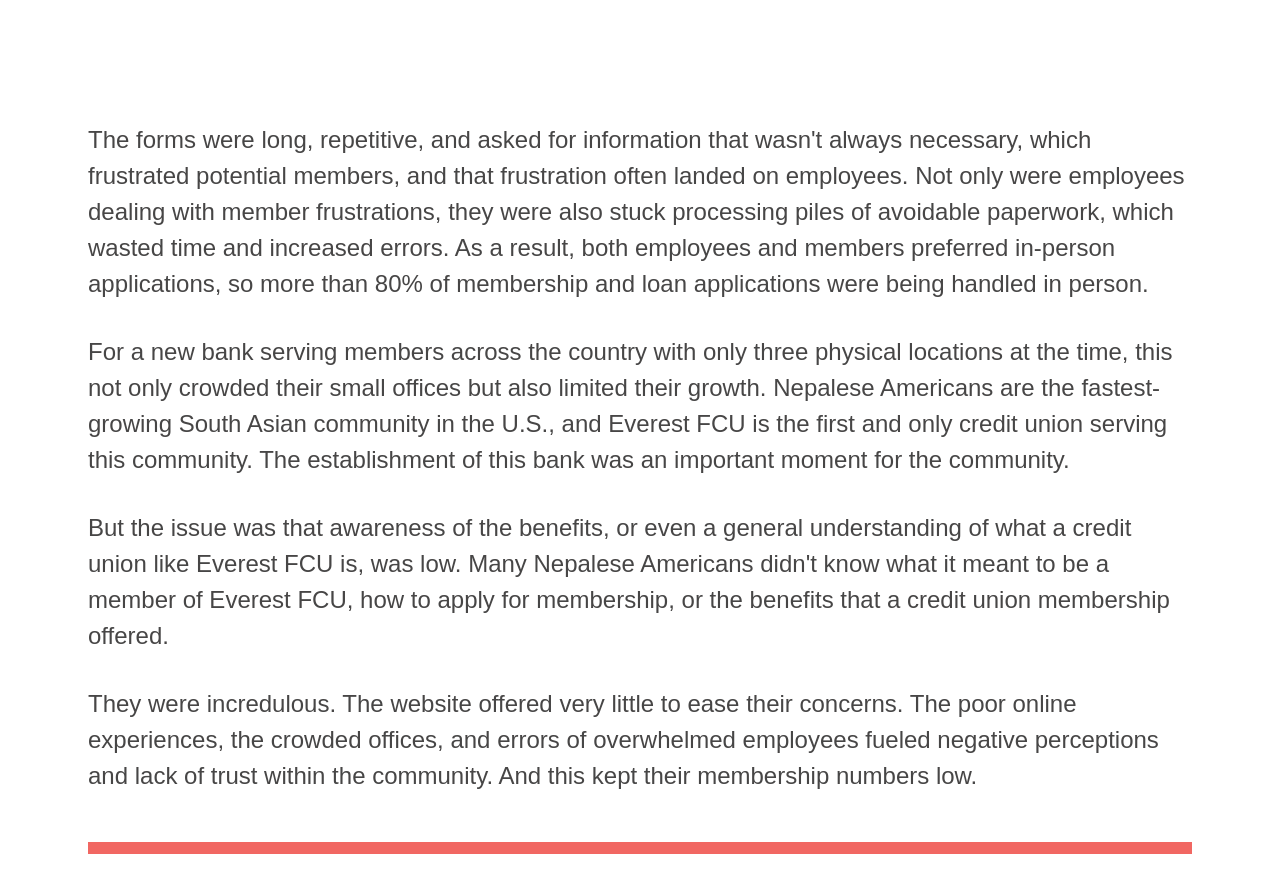
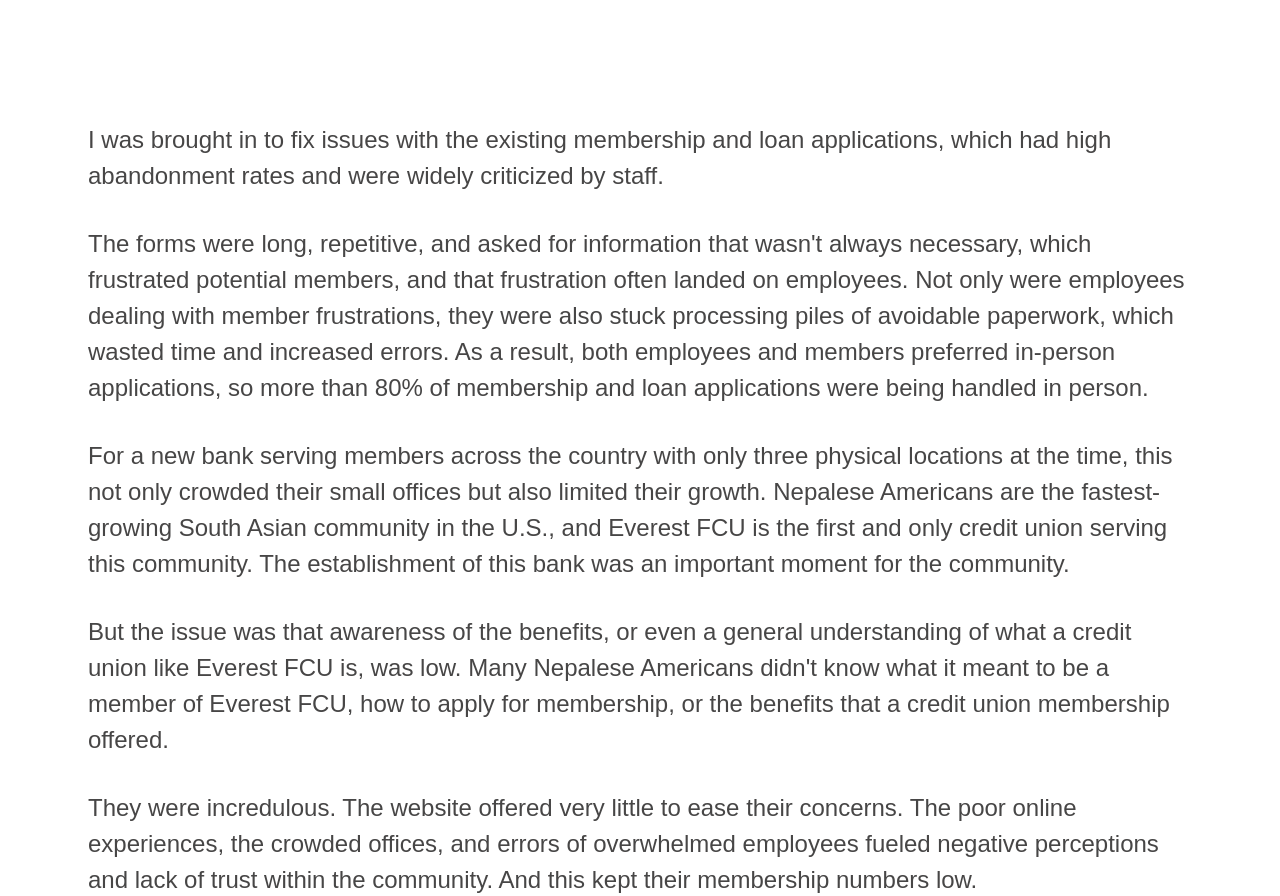
Before and after one commit to rihahart/Riha-Hart-Site, a Next.js app: page /everest-federal-credit-union in a window 1280 px wide. Shown: the part 1700-2596 px from the top of the page. Built offline with nearby package versions, Linux system fonts and the light colour scheme; a web font is replaced by a local one.

Commit message:
new changes

```diff
--- a/src/components/EFCU/Impact.tsx
+++ b/src/components/EFCU/Impact.tsx
@@ -44,7 +44,7 @@
     if (isTablet) {
         return (
             <div className="flex w-full align-center justify-center">
-                <div className="flex flex-col items-start justify-center gap-[var(--spacing-2xl)] py-[var(--spacing-2xl)]">
+                <div className="flex flex-col items-start justify-center gap-[var(--spacing-2xl)] py-[var(--spacing-2xl) px-[var(--spacing-2xl)]">
                     <div className="inline-block">
                         <div className="h-[10px] bg-[var(--red)] w-full mb-[var(--spacing-2xl)]"></div>
                         <h2 className="h2 text-[var(--lightblack)] inline-block">
--- a/src/components/EFCU/Myrole.tsx
+++ b/src/components/EFCU/Myrole.tsx
@@ -13,9 +13,6 @@
             <div className="w-full flex justify-center align-center">
                 <div className="flex flex-col items-center justify-center gap-[var(--spacing-2xl)] py-[var(--spacing-xl)] ">
                     <div className="flex flex-col items-start justify-center gap-[var(--spacing-xl)]">
-                        <h2 className="h2 text-[var(--lightblack)]">
-                            {myRole.h2}
-                        </h2>
                         <p className="body text-[var(--lightblack)]">
                             {myRole.body1}
                         </p>
@@ -27,6 +24,9 @@
                         </p>
                         <p className="body text-[var(--lightblack)]">
                             {myRole.body4}
+                        </p>
+                        <p className="body text-[var(--lightblack)]">
+                            {myRole.body5}
                         </p>
                     </div>
                     <div className="flex flex-col items-start justify-center gap-[var(--spacing-xl)] h3 text-[var(--lightblack)]">
@@ -60,6 +60,9 @@
                         <p className="body text-[var(--lightblack)]">
                             {myRole.body4}
                         </p>
+                        <p className="body text-[var(--lightblack)]">
+                            {myRole.body5}
+                        </p>
                     </div>
                     <div className="flex flex-col items-start justify-center gap-[var(--spacing-2xl)] h3 text-[var(--lightblack)]">
                         <div className="h-[12px] bg-[var(--red)] w-full"></div>
@@ -90,7 +93,9 @@
                         <p className="body text-[var(--lightblack)]">
                             {myRole.body4}
                         </p>
-
+                        <p className="body text-[var(--lightblack)]">
+                            {myRole.body5}
+                        </p>
                     </div>
                     <div className="flex flex-col items-start justify-center gap-[var(--spacing-2xl)] h3 text-[var(--lightblack)]">
                         <div className="h-[12px] bg-[var(--red)] w-full"></div>
@@ -122,6 +127,9 @@
                     <p className="body text-[var(--lightblack)]">
                         {myRole.body4}
                     </p>
+                    <p className="body text-[var(--lightblack)]">
+                        {myRole.body5}
+                    </p>
                 </div>
                 <div className="flex flex-col items-start justify-center gap-[var(--spacing-2xl)] h3 text-[var(--lightblack)]">
                     <div className="h-[16px] bg-[var(--red)] w-full"></div>
--- a/src/data/EFCU/myRole.js
+++ b/src/data/EFCU/myRole.js
@@ -1,8 +1,8 @@
 export const myRole = {
-    h2: "I was brought in to fix issues with the existing membership and loan applications, which had high abandonment rates and were widely criticized by staff.",
-    body1: "The forms were long, repetitive, and asked for information that wasn't always necessary, which frustrated potential members, and that frustration often landed on employees. Not only were employees dealing with member frustrations, they were also stuck processing piles of avoidable paperwork, which wasted time and increased errors. As a result, both employees and members preferred in-person applications, so more than 80% of membership and loan applications were being handled in person.",
-    body2: "For a new bank serving members across the country with only three physical locations at the time, this not only crowded their small offices but also limited their growth. Nepalese Americans are the fastest-growing South Asian community in the U.S., and Everest FCU is the first and only credit union serving this community. The establishment of this bank was an important moment for the community.",
-    body3: "But the issue was that awareness of the benefits, or even a general understanding of what a credit union like Everest FCU is, was low. Many Nepalese Americans didn't know what it meant to be a member of Everest FCU, how to apply for membership, or the benefits that a credit union membership offered.",
-    body4: "They were incredulous. The website offered very little to ease their concerns. The poor online experiences, the crowded offices, and errors of overwhelmed employees fueled negative perceptions and lack of trust within the community. And this kept their membership numbers low.",
+    body1: "I was brought in to fix issues with the existing membership and loan applications, which had high abandonment rates and were widely criticized by staff.",
+    body2: "The forms were long, repetitive, and asked for information that wasn't always necessary, which frustrated potential members, and that frustration often landed on employees. Not only were employees dealing with member frustrations, they were also stuck processing piles of avoidable paperwork, which wasted time and increased errors. As a result, both employees and members preferred in-person applications, so more than 80% of membership and loan applications were being handled in person.",
+    body3: "For a new bank serving members across the country with only three physical locations at the time, this not only crowded their small offices but also limited their growth. Nepalese Americans are the fastest-growing South Asian community in the U.S., and Everest FCU is the first and only credit union serving this community. The establishment of this bank was an important moment for the community.",
+    body4: "But the issue was that awareness of the benefits, or even a general understanding of what a credit union like Everest FCU is, was low. Many Nepalese Americans didn't know what it meant to be a member of Everest FCU, how to apply for membership, or the benefits that a credit union membership offered.",
+    body5: "They were incredulous. The website offered very little to ease their concerns. The poor online experiences, the crowded offices, and errors of overwhelmed employees fueled negative perceptions and lack of trust within the community. And this kept their membership numbers low.",
     h3: "My job was to build trust and improve the online experiences. Everest FCU is secure and federally insured by the National Credit Union Share Insurance Fund, and that's what my designs needed to communicate."
 }
```
